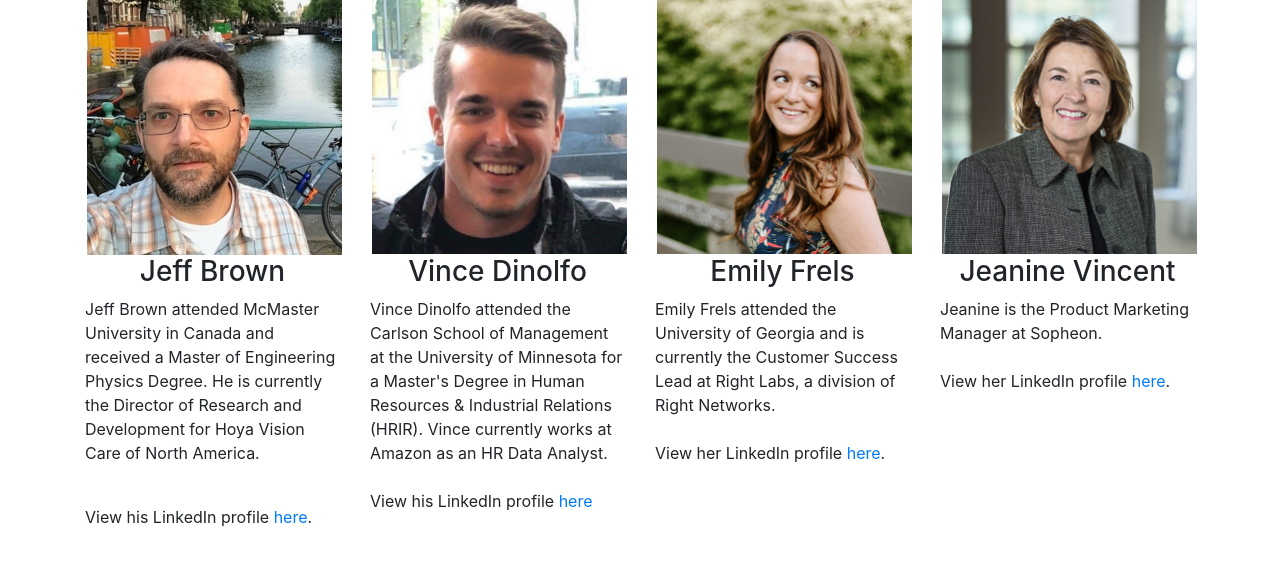
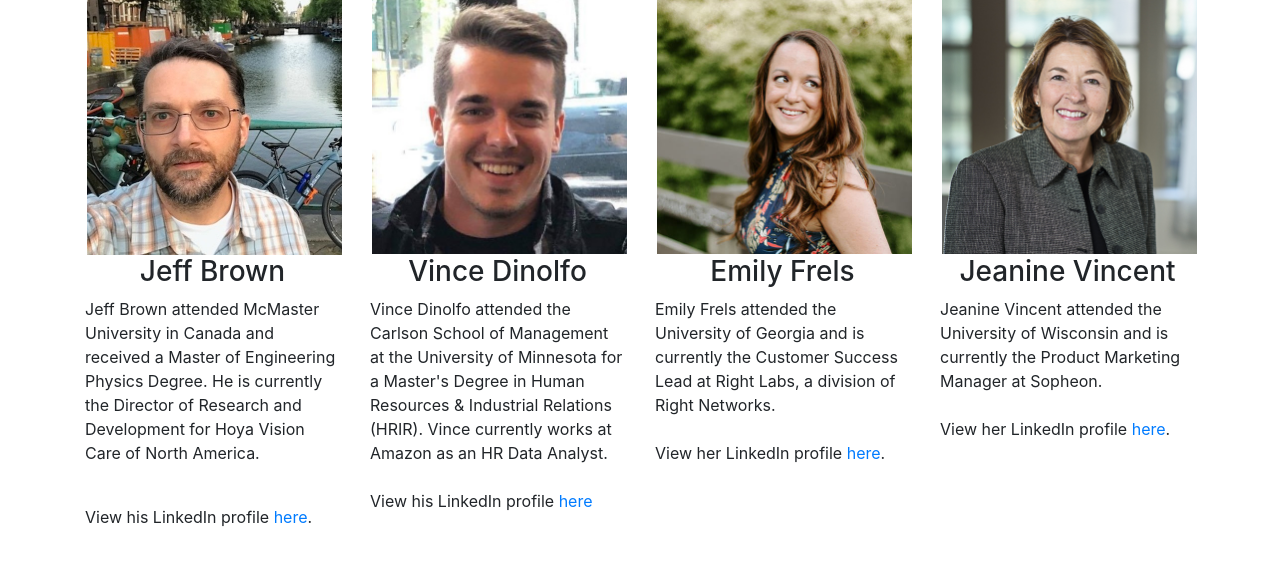
Before and after one commit to vmdinolfo/Team5_FinalProject, a Flask app: page /about in a window 1280 px wide. Shown: the part 209-775 px from the top of the page. Run offline with Flask 2, Linux system fonts and the light colour scheme.

Commit message:
Update about.html

```diff
--- a/templates/about.html
+++ b/templates/about.html
@@ -131,7 +131,7 @@
             </div>
             <!-- about me: jeanine vincent -->
             <div class="col-md-3">
-                <p id="bios"> Jeanine is the Product Marketing Manager at Sopheon. <br><br>View her LinkedIn profile <a href="https://www.linkedin.com/in/jeanine-vincent-aug01" target="_blank">here</a>.
+                <p id="bios"> Jeanine Vincent attended the University of Wisconsin and is currently the Product Marketing Manager at Sopheon. <br><br>View her LinkedIn profile <a href="https://www.linkedin.com/in/jeanine-vincent-aug01" target="_blank">here</a>.
                 </p>
             </div>
         </div>
```
